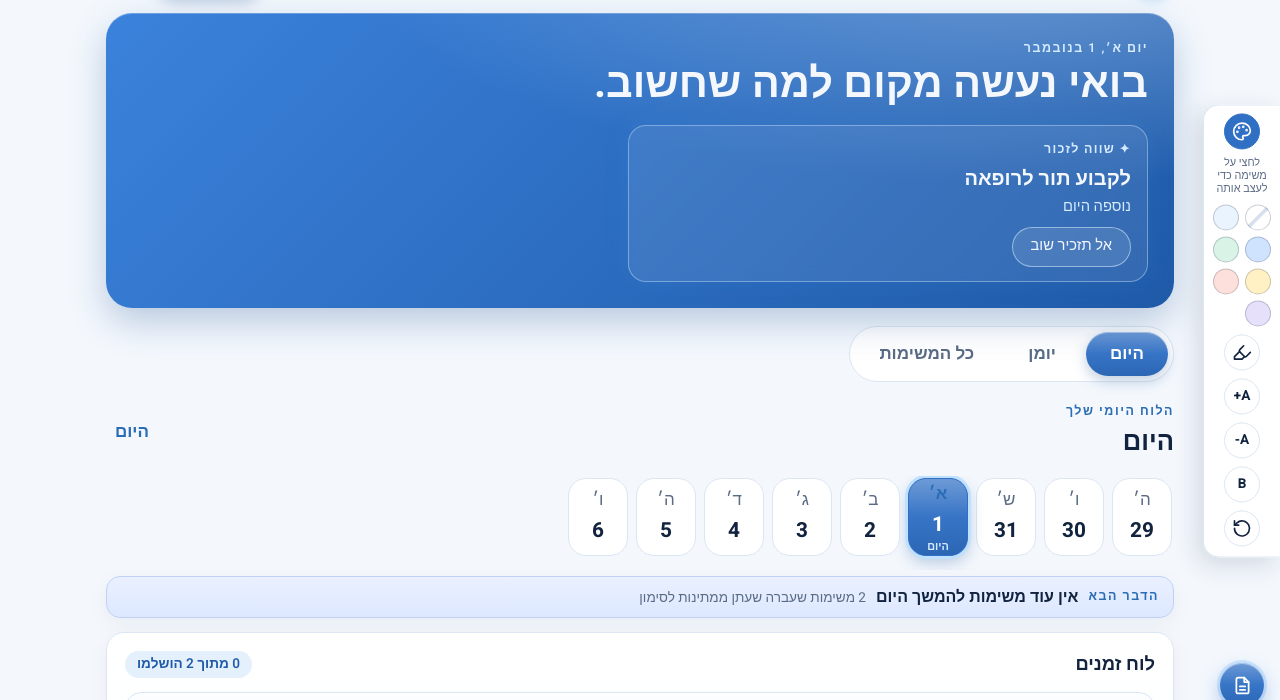
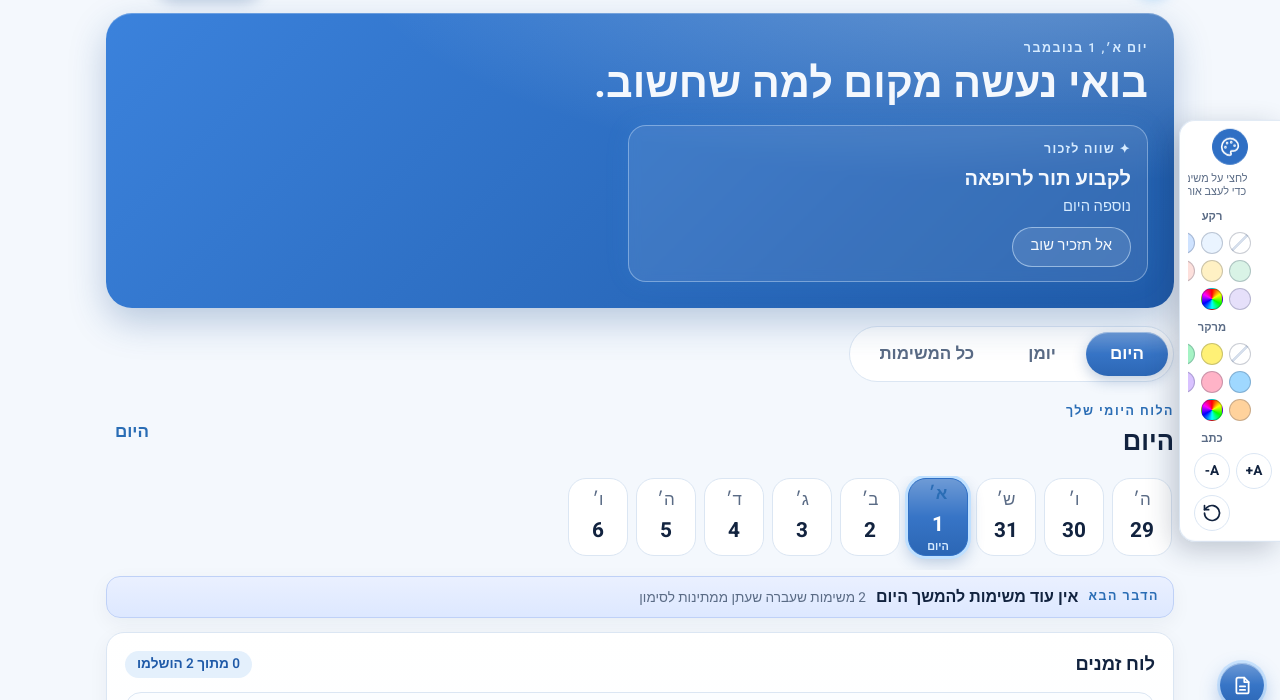
Before and after one commit to alexaso1603sasha/hayom-sheli, a website: page index.html in a window 1280 px wide. Both pictures are taken after a click on the button 1256 px from the left and 400 px from the top of the page. Shown: the part 69-769 px from the top of the page. Drawn offline with Linux system fonts and the light colour scheme.

Commit message:
Add files via upload

```diff
--- a/app.js
+++ b/app.js
@@ -254,7 +254,7 @@ function renderWeekView(){
   if(!week)return;
   const start=startOfWeek(selectedDate),end=new Date(start);end.setDate(end.getDate()+6);
   $('#month-title').textContent=`${start.getDate()} ${months[start.getMonth()]} - ${end.getDate()} ${months[end.getMonth()]}`;
-  box.innerHTML=Array.from({length:7},(_,i)=>{const d=new Date(start);d.setDate(start.getDate()+i);const list=sorted(tasks.filter(t=>taskOnDate(t,d)));return `<button class="wk-day ${iso(d)===iso(today)?'today':''} ${iso(d)===iso(selectedDate)?'selected':''}" data-date="${iso(d)}"><span class="wk-head"><small>${days[i].replace('יום ','')}</small><strong>${d.getDate()}</strong></span><span class="wk-tasks">${list.length?list.map(t=>`<span class="wk-task ${doneOn(t,d)?'done':''}" style="--gc:${getGroup(t)?.color||'#9db8d8'}${(fmtAttr(t).match(/--tbg:[^;"]+/)||[''])[0]?';'+fmtAttr(t).match(/--tbg:[^;"]+/)[0]:''}">${t.time?`<em class="wk-time" dir="ltr">${t.time}</em>`:''}<bdi>${escapeHtml(t.title)}</bdi></span>`).join(''):'<span class="wk-empty">פנוי</span>'}</span></button>`;}).join('');
+  box.innerHTML=Array.from({length:7},(_,i)=>{const d=new Date(start);d.setDate(start.getDate()+i);const list=sorted(tasks.filter(t=>taskOnDate(t,d)));return `<button class="wk-day ${iso(d)===iso(today)?'today':''} ${iso(d)===iso(selectedDate)?'selected':''}" data-date="${iso(d)}"><span class="wk-head"><small>${days[i].replace('יום ','')}</small><strong>${d.getDate()}</strong></span><span class="wk-tasks">${list.length?list.map(t=>`<span class="wk-task ${doneOn(t,d)?'done':''}" data-id="${t.id}" style="--gc:${getGroup(t)?.color||'#9db8d8'}${fmtVars(t)?';'+fmtVars(t):''}">${t.time?`<em class="wk-time" dir="ltr">${t.time}</em>`:''}<bdi>${escapeHtml(t.title)}</bdi></span>`).join(''):'<span class="wk-empty">פנוי</span>'}</span></button>`;}).join('');
 }
 $('#cal-mode').addEventListener('click',e=>{const b=e.target.closest('button');if(!b)return;calMode=b.dataset.mode;render();});
 document.addEventListener('click',e=>{const wd=e.target.closest('.wk-day');if(!wd)return;selectedDate=parseDate(wd.dataset.date);calendarDate=new Date(selectedDate.getFullYear(),selectedDate.getMonth(),1);render();$('#day-dialog').showModal();});
@@ -270,14 +270,15 @@ renderWeekView();
 
 /* סרגל עיצוב משימות: צבע, מרקר, גודל וכתב בולט */
 const MARKS=['','#ffe58a','#bff0d4','#ffc9d4'];
-function fmtAttr(t){const f=t.fmt;if(!f)return '';const col=v=>/^#[0-9a-f]{3,8}$/i.test(v||'')?v:'',v=[col(f.bg)&&`--tbg:${col(f.bg)}`,Number(f.size)>0&&`--tsz:${Math.min(1.6,Math.max(.8,Number(f.size)))}`,f.bold&&'--tw:800',col(f.mark)&&`--tmark:${col(f.mark)}`].filter(Boolean).join(';');return v?` style="${v}"`:'';}
-function applyFmtSelection(){$$('.task-row').forEach(r=>r.classList.toggle('fmt-selected',fmtOn&&r.dataset.id===fmtSel));const t=tasks.find(x=>x.id===fmtSel);$('#fmt-hint').textContent=fmtOn&&t?t.title:'לחצי על משימה כדי לעצב אותה';}
+function fmtVars(t){const f=t.fmt;if(!f)return '';const col=v=>/^#[0-9a-f]{3,8}$/i.test(v||'')?v:'';return [col(f.bg)&&`--tbg:${col(f.bg)}`,Number(f.size)>0&&`--tsz:${Math.min(1.6,Math.max(.8,Number(f.size)))}`,f.bold&&'--tw:800',col(f.mark)&&`--tmark:${col(f.mark)}`].filter(Boolean).join(';');}
+function fmtAttr(t){const v=fmtVars(t);return v?` style="${v}"`:'';}
+function applyFmtSelection(){const idOf=r=>r.dataset.id||r.dataset.editId;$$('.task-row,.week-task,.wk-task').forEach(r=>r.classList.toggle('fmt-selected',fmtOn&&idOf(r)===fmtSel));const t=tasks.find(x=>x.id===fmtSel);$('#fmt-hint').textContent=fmtOn&&t?t.title:'לחצי על משימה כדי לעצב אותה';}
 function fmtApply(kind,val){
   const t=tasks.find(x=>x.id===fmtSel);if(!t){showToast('בחרי קודם משימה בלחיצה עליה');return;}
   const f={...(t.fmt||{})};
   if(kind==='reset'){delete t.fmt;save();render();return;}
   if(kind==='bg')f.bg=val||'';
-  else if(kind==='mark')f.mark=MARKS[(MARKS.indexOf(f.mark||'')+1)%MARKS.length];
+  else if(kind==='mark')f.mark=val||'';
   else if(kind==='bigger')f.size=Math.min(1.6,+((f.size||1)+.1).toFixed(2));
   else if(kind==='smaller')f.size=Math.max(.8,+((f.size||1)-.1).toFixed(2));
   else if(kind==='bold')f.bold=!f.bold;
@@ -287,6 +288,7 @@ function fmtApply(kind,val){
   save();render();
 }
 $('#fmt-toggle').addEventListener('click',()=>{fmtOn=!fmtOn;$('#fmt-tools').hidden=!fmtOn;$('#fmt-bar').classList.toggle('open',fmtOn);$('#fmt-toggle').classList.toggle('active',fmtOn);document.body.classList.toggle('fmt-open',fmtOn);if(!fmtOn)fmtSel=null;applyFmtSelection();});
-$('#fmt-tools').addEventListener('click',e=>{const b=e.target.closest('button');if(!b)return;if(b.dataset.bg!==undefined)fmtApply('bg',b.dataset.bg);else if(b.dataset.fmt)fmtApply(b.dataset.fmt);});
-document.addEventListener('click',e=>{if(!fmtOn)return;const row=e.target.closest('.task-row');if(!row||e.target.closest('button,input'))return;e.stopImmediatePropagation();fmtSel=row.dataset.id;applyFmtSelection();},true);
+$('#fmt-tools').addEventListener('click',e=>{const b=e.target.closest('button');if(!b)return;if(b.dataset.bg!==undefined)fmtApply('bg',b.dataset.bg);else if(b.dataset.mark!==undefined)fmtApply('mark',b.dataset.mark);else if(b.dataset.fmt)fmtApply(b.dataset.fmt);});
+$('#fmt-tools').addEventListener('change',e=>{if(e.target.matches('.fmt-custom'))fmtApply(e.target.dataset.custom,e.target.value);});
+document.addEventListener('click',e=>{if(!fmtOn)return;if(e.target.closest('input,.fmt-bar'))return;const el=e.target.closest('.task-row,.week-task,.wk-task');if(!el)return;e.preventDefault();e.stopImmediatePropagation();fmtSel=el.dataset.id||el.dataset.editId;applyFmtSelection();},true);
 applyFmtSelection();
--- a/index.html
+++ b/index.html
@@ -140,11 +140,12 @@
       <button id="fmt-toggle" class="fmt-btn" type="button" aria-label="עיצוב משימה" title="עיצוב משימה"><svg class="ic"><use href="#i-palette"/></svg></button>
       <div id="fmt-tools" class="fmt-tools" hidden>
         <p id="fmt-hint" class="fmt-hint">לחצי על משימה כדי לעצב אותה</p>
-        <div class="fmt-swatches"><button class="fmt-swatch none" data-bg="" aria-label="בלי צבע"></button><button class="fmt-swatch" data-bg="#eaf4ff" style="background:#eaf4ff" aria-label="תכלת"></button><button class="fmt-swatch" data-bg="#cfe3ff" style="background:#cfe3ff" aria-label="כחול בהיר"></button><button class="fmt-swatch" data-bg="#d9f3e6" style="background:#d9f3e6" aria-label="ירוק"></button><button class="fmt-swatch" data-bg="#fff1c4" style="background:#fff1c4" aria-label="צהוב"></button><button class="fmt-swatch" data-bg="#fde0dc" style="background:#fde0dc" aria-label="ורוד"></button><button class="fmt-swatch" data-bg="#e6e0fa" style="background:#e6e0fa" aria-label="סגלגל"></button></div>
-        <button class="fmt-btn" data-fmt="mark" aria-label="מרקר" title="מרקר (לחיצה נוספת מחליפה צבע)"><svg class="ic"><use href="#i-marker"/></svg></button>
-        <button class="fmt-btn" data-fmt="bigger" aria-label="הגדלת כתב" title="הגדלת כתב">A+</button>
-        <button class="fmt-btn" data-fmt="smaller" aria-label="הקטנת כתב" title="הקטנת כתב">A-</button>
-        <button class="fmt-btn" data-fmt="bold" aria-label="כתב בולט" title="כתב בולט"><b>B</b></button>
+        <p class="fmt-label">רקע</p>
+        <div class="fmt-swatches"><button class="fmt-swatch none" data-bg="" aria-label="בלי צבע"></button><button class="fmt-swatch" data-bg="#eaf4ff" style="background:#eaf4ff" aria-label="צבע"></button><button class="fmt-swatch" data-bg="#cfe3ff" style="background:#cfe3ff" aria-label="צבע"></button><button class="fmt-swatch" data-bg="#d9f3e6" style="background:#d9f3e6" aria-label="צבע"></button><button class="fmt-swatch" data-bg="#fff1c4" style="background:#fff1c4" aria-label="צבע"></button><button class="fmt-swatch" data-bg="#fde0dc" style="background:#fde0dc" aria-label="צבע"></button><button class="fmt-swatch" data-bg="#e6e0fa" style="background:#e6e0fa" aria-label="צבע"></button><input type="color" class="fmt-custom" data-custom="bg" value="#cfe3ff" aria-label="צבע רקע מותאם" title="צבע רקע מותאם"></div>
+        <p class="fmt-label">מרקר</p>
+        <div class="fmt-swatches"><button class="fmt-swatch none" data-mark="" aria-label="בלי צבע"></button><button class="fmt-swatch" data-mark="#fff176" style="background:#fff176" aria-label="צבע"></button><button class="fmt-swatch" data-mark="#a5f3c4" style="background:#a5f3c4" aria-label="צבע"></button><button class="fmt-swatch" data-mark="#9fd8ff" style="background:#9fd8ff" aria-label="צבע"></button><button class="fmt-swatch" data-mark="#ffb3c7" style="background:#ffb3c7" aria-label="צבע"></button><button class="fmt-swatch" data-mark="#d9c2ff" style="background:#d9c2ff" aria-label="צבע"></button><button class="fmt-swatch" data-mark="#ffd29c" style="background:#ffd29c" aria-label="צבע"></button><input type="color" class="fmt-custom" data-custom="mark" value="#fff176" aria-label="צבע מרקר מותאם" title="צבע מרקר מותאם"></div>
+        <p class="fmt-label">כתב</p>
+        <div class="fmt-row"><button class="fmt-btn" data-fmt="bigger" aria-label="הגדלת כתב" title="הגדלת כתב">A+</button><button class="fmt-btn" data-fmt="smaller" aria-label="הקטנת כתב" title="הקטנת כתב">A-</button><button class="fmt-btn" data-fmt="bold" aria-label="כתב בולט" title="כתב בולט"><b>B</b></button></div>
         <button class="fmt-btn" data-fmt="reset" aria-label="איפוס עיצוב" title="איפוס עיצוב"><svg class="ic"><use href="#i-undo"/></svg></button>
       </div>
     </aside>
--- a/sw.js
+++ b/sw.js
@@ -1,4 +1,4 @@
-const CACHE='hayom-sheli-v15';
+const CACHE='hayom-sheli-v16';
 const ASSETS=['./','index.html','yomi.css','icon-180.png','icon-512.png','app.js','manifest.webmanifest','icon.svg'];
 
 self.addEventListener('install',event=>{
--- a/yomi.css
+++ b/yomi.css
@@ -345,3 +345,19 @@ textarea{width:100%;padding:12px 14px;border:1px solid var(--line);border-radius
 .fmt-swatch.none{background:linear-gradient(135deg,#fff 45%,#d6dfec 45%,#d6dfec 55%,#fff 55%)}
 .fmt-hint{margin:0;max-width:64px;font-size:.68rem;line-height:1.2;color:var(--muted);text-align:center;overflow-wrap:anywhere}
 @media (max-width:720px){body.fmt-open .app-shell{padding-right:76px}}
+
+/* v13: סרגל עיצוב נוח יותר */
+.fmt-bar{z-index:60;padding:8px}
+.fmt-tools{gap:6px;width:84px}
+.fmt-label{margin:4px 0 0;font-size:.7rem;font-weight:700;color:var(--muted);align-self:flex-start}
+.fmt-swatches{grid-template-columns:repeat(3,22px);gap:6px;justify-content:center}
+.fmt-swatch{width:22px;height:22px;min-height:22px}
+input[type=color].fmt-custom{width:22px;height:22px;min-height:22px;padding:0;border:1px solid rgba(18,35,63,.3);background:conic-gradient(red,yellow,lime,aqua,blue,magenta,red)}
+input[type=color].fmt-custom::-webkit-color-swatch{opacity:0}
+input[type=color].fmt-custom::-moz-color-swatch{opacity:0}
+.fmt-row{display:flex;gap:6px}
+.fmt-hint{max-width:84px}
+.week-task.fmt-selected,.wk-task.fmt-selected{outline:2px solid var(--plum);outline-offset:1px}
+.wt-title,.wk-task bdi{background-image:linear-gradient(transparent 52%,var(--tmark,transparent) 52%);-webkit-box-decoration-break:clone;box-decoration-break:clone}
+.wk-task{font-weight:var(--tw,400);font-size:calc(.8rem*var(--tsz,1))}
+body.fmt-open .fmt-bar{box-shadow:-6px 8px 28px rgba(18,35,63,.24)}
```
